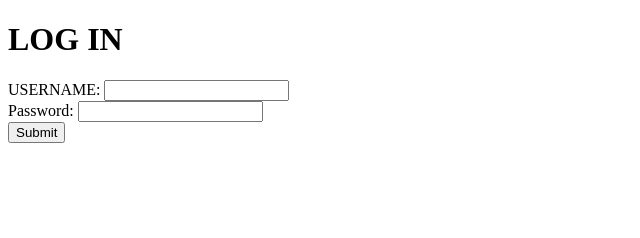
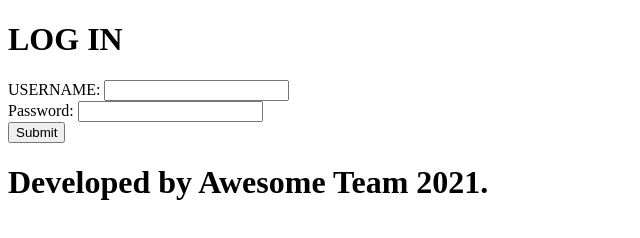
Before and after one commit to YalingZheng/Fall21SEProject3, a plain HTML site: page mis-app-ui-3/WebContent/index.html in a window 1280 px wide. Shown: the whole page, without its empty margins (0-640 px from the left). Drawn offline with Linux system fonts and the light colour scheme.

Commit message:
changed index.html

```diff
--- a/mis-app-ui-3/WebContent/index.html
+++ b/mis-app-ui-3/WebContent/index.html
@@ -14,4 +14,5 @@
 <br>
 <button>Submit</button>
 </body>
+<h1> Developed by Awesome Team 2021.</h1>
 </html>
```
